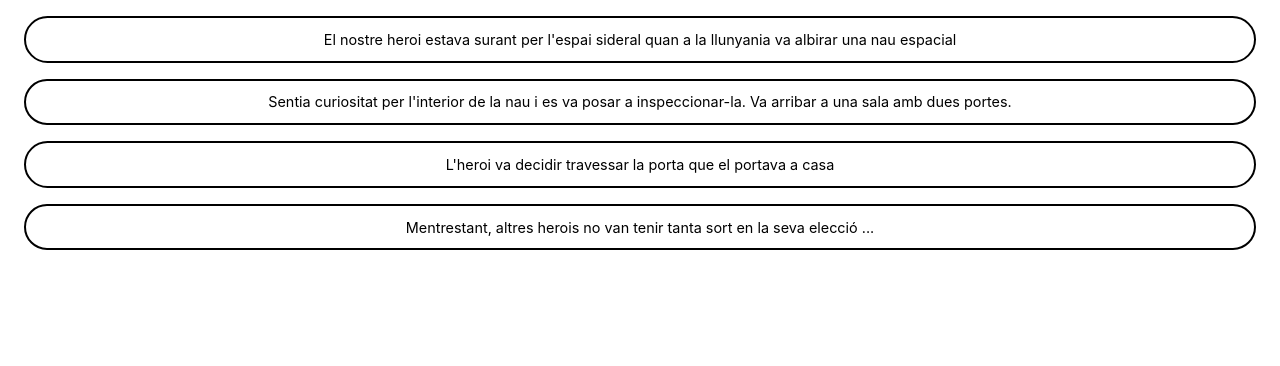
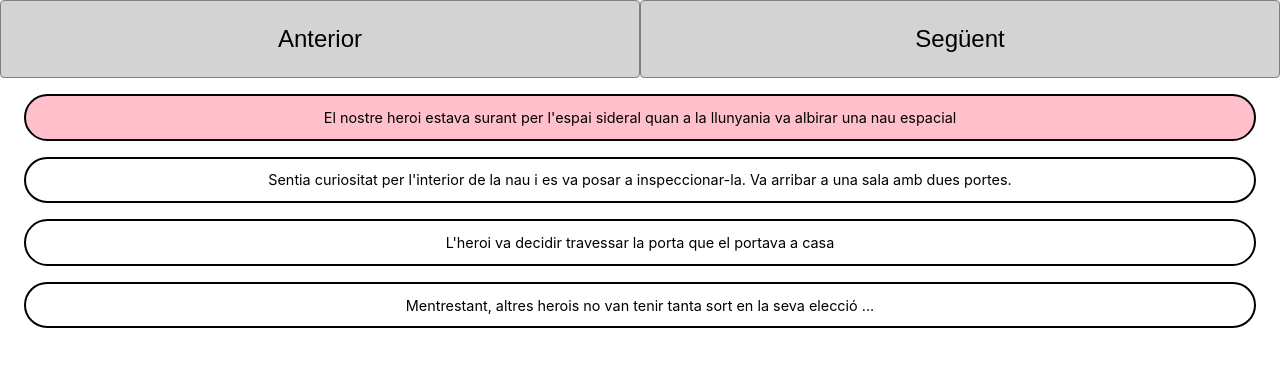
Before and after one commit to jordilop/react-sprint6, a React (Create React App) app: page / in a window 1280 px wide. Shown: the top 366 px of the page. Built offline with nearby package versions, Linux system fonts and the light colour scheme.

Commit message:
Exercici 4

```diff
--- a/src/App.js
+++ b/src/App.js
@@ -1,12 +1,21 @@
 import { Escena } from './components/escena/Escena';
+import { Button } from './components/button/Button';
 import textos from './components/escena/textos.json';
+import { useState } from 'react';
 
 function App() {
+
+  const firstElem = 1, lastElem = textos.length;
+  const [active, setActive] = useState(firstElem);
+
+  const next = () => active === 4 ? setActive(firstElem) : setActive(active + 1);
+  const prev = () => active === 1 ? setActive(lastElem) : setActive(active - 1);
+
   return (
     <div>
-      {
-        textos.map(element => <Escena param={element.text} key={element.id}></Escena>)
-      }
+      {<Button param='Anterior' click={prev} />}
+      {<Button param='Següent' click={next} />}
+      {<Escena param={textos} state={active} />}
     </div >
   );
 }
--- /dev/null
+++ b/src/components/button/Button.js
@@ -0,0 +1,3 @@
+import { StyledButton } from './styled';
+
+export const Button = ({ param, click }) => <StyledButton onClick={click}>{param}</StyledButton>;
--- /dev/null
+++ b/src/components/button/styled.js
@@ -0,0 +1,17 @@
+import styled from "styled-components";
+
+export const StyledButton = styled.button`
+    width: 50%;
+    font-size: 1.5rem;
+    background-color: lightgrey;
+    border: .05rem solid grey;
+    border-radius: .25rem;
+    padding: 1.5rem 0;
+
+    &:hover {
+        background-color: grey;
+    }
+    &:active {
+        background-color: lightgrey;
+    }
+`;
--- a/src/components/escena/Escena.js
+++ b/src/components/escena/Escena.js
@@ -1,3 +1,8 @@
-import { Parag } from './styled';
+import { StyledParag } from './styled';
 
-export const Escena = ({ param }) => <Parag>{param}</Parag>;
+export const Escena = ({ param, state }) => (
+
+    <div>
+        {param.map(element => <StyledParag className={state === element.id ? 'active' : null} key={element.id}>{element.text}</StyledParag>)}
+    </div>
+);
--- a/src/components/escena/styled.js
+++ b/src/components/escena/styled.js
@@ -1,10 +1,14 @@
 import styled from "styled-components";
 
-export const Parag = styled.p`
+export const StyledParag = styled.p`
     font-size: .9rem;
     border: .15rem solid black;
     border-radius: 2rem;
     margin: 1rem 1.5rem;
     padding: .8rem .4rem;
     text-align: center;
+
+    &.active {
+        background-color: pink;
+    }
 `;
```
